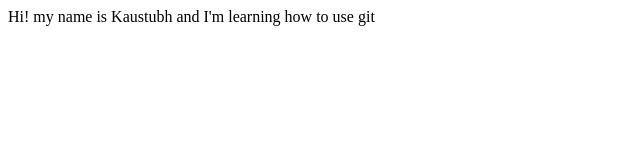
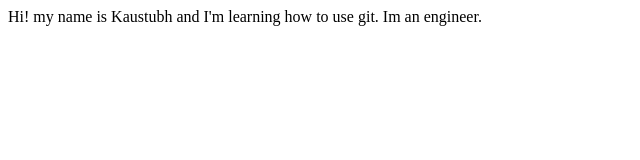
Before and after one commit to Kaustubh-Dengle/Kaustubhs-first-site-demo, a plain HTML site: page index.html in a window 1280 px wide. Shown: the whole page, without its empty margins (0-640 px from the left). Drawn offline with Linux system fonts and the light colour scheme.

Commit message:
Update index.html

```diff
--- a/index.html
+++ b/index.html
@@ -6,6 +6,7 @@
     <title>Kaustubhs first site</title>
 </head>
 <body>
-    Hi! my name is Kaustubh and I'm learning how to use git
+    Hi! my name is Kaustubh and I'm learning how to use git.
+    Im an engineer.
 </body>
 </html>
```
